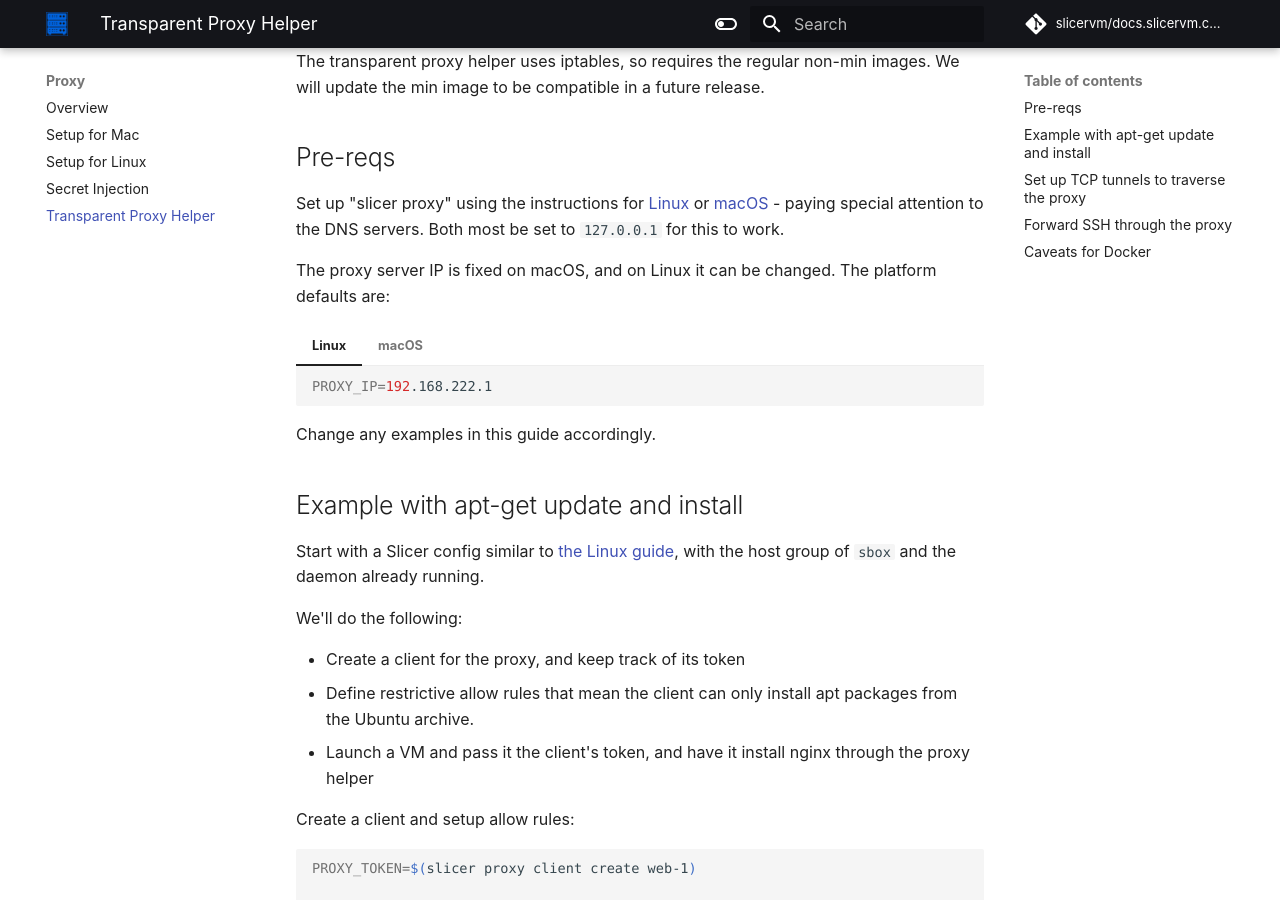
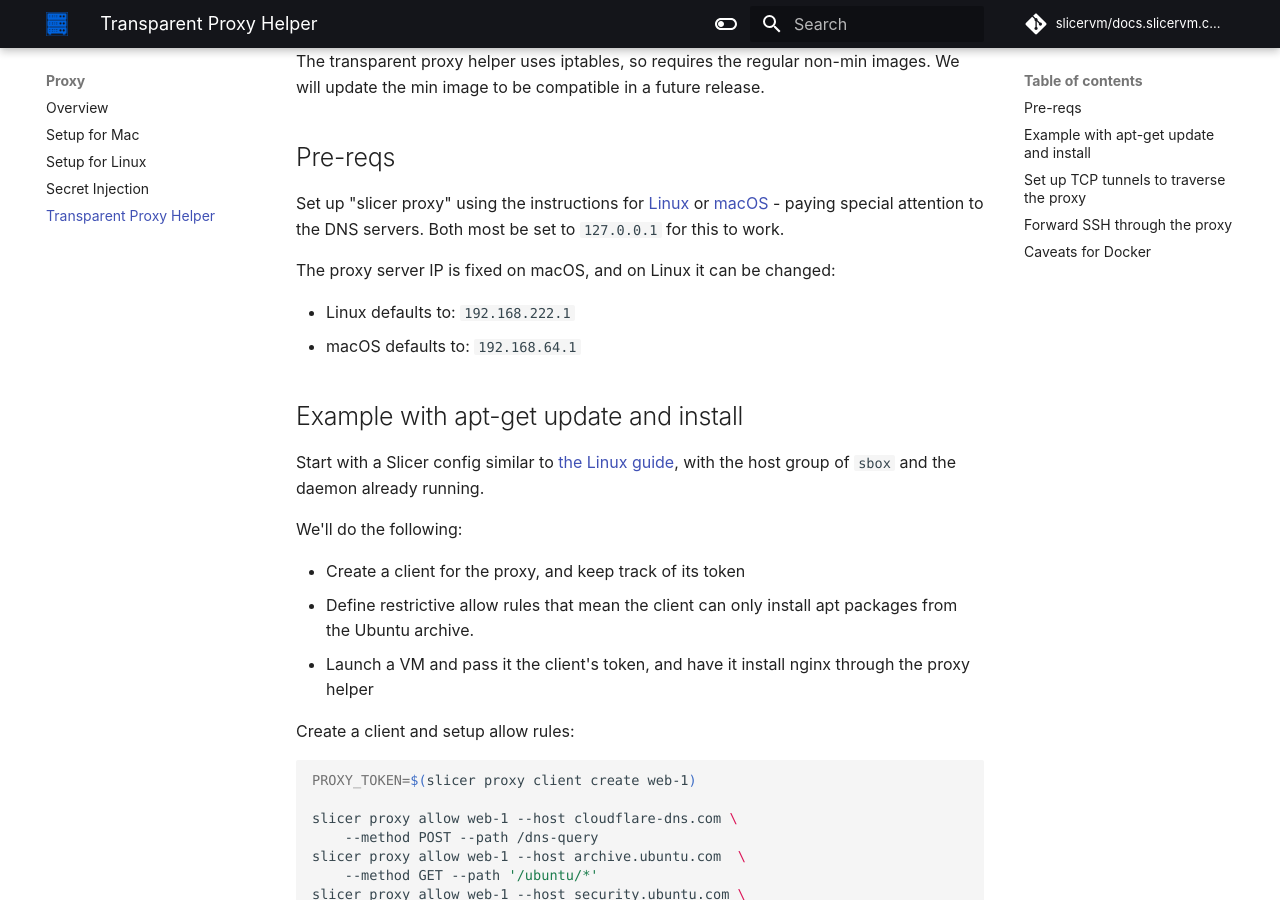
Before and after one commit to slicervm/docs.slicervm.com, an MkDocs documentation site: the page built from docs/proxy/transparent.md, in a window 1280 px wide and 900 px high, scrolled down 329 px. Built offline with MkDocs 1.6.1 and Material for MkDocs 9.7.7, drawn with Linux system fonts in a browser that asks for light colours; some web fonts are replaced; comment, search, counter and statistics services are not loaded.

Commit message:
Revert change
Signed-off-by: Alex Ellis (OpenFaaS Ltd) <alexellis2@gmail.com>

````diff
--- a/docs/proxy/transparent.md
+++ b/docs/proxy/transparent.md
@@ -12,21 +12,10 @@
 
 Set up "slicer proxy" using the instructions for [Linux](/proxy/linux) or [macOS](/proxy/mac) - paying special attention to the DNS servers. Both most be set to `127.0.0.1` for this to work.
 
-The proxy server IP is fixed on macOS, and on Linux it can be changed. The platform defaults are:
+The proxy server IP is fixed on macOS, and on Linux it can be changed:
 
-=== "Linux"
-
-    ```bash
-    PROXY_IP=192.168.222.1
-    ```
-
-=== "macOS"
-
-    ```bash
-    PROXY_IP=192.168.64.1
-    ```
-
-Change any examples in this guide accordingly.
+* Linux defaults to: `192.168.222.1`
+* macOS defaults to: `192.168.64.1`
 
 ## Example with apt-get update and install
 
````
